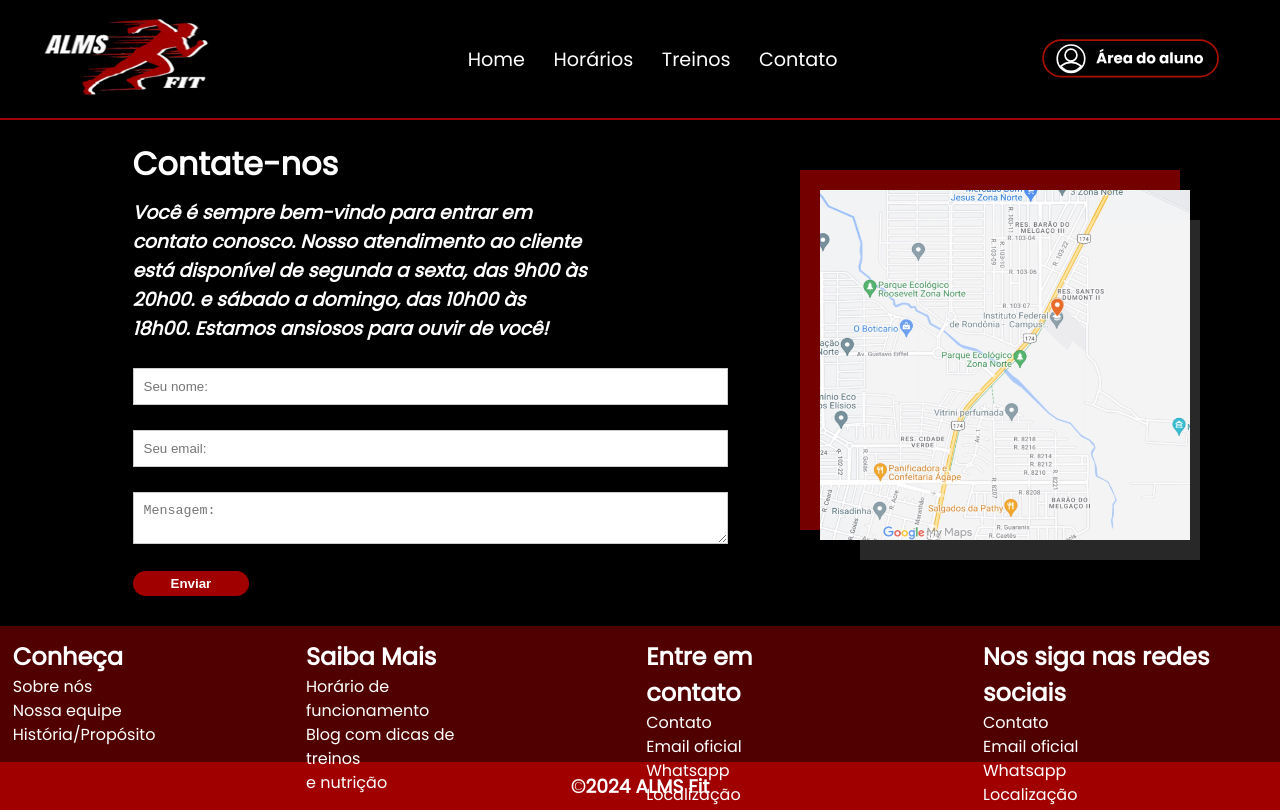
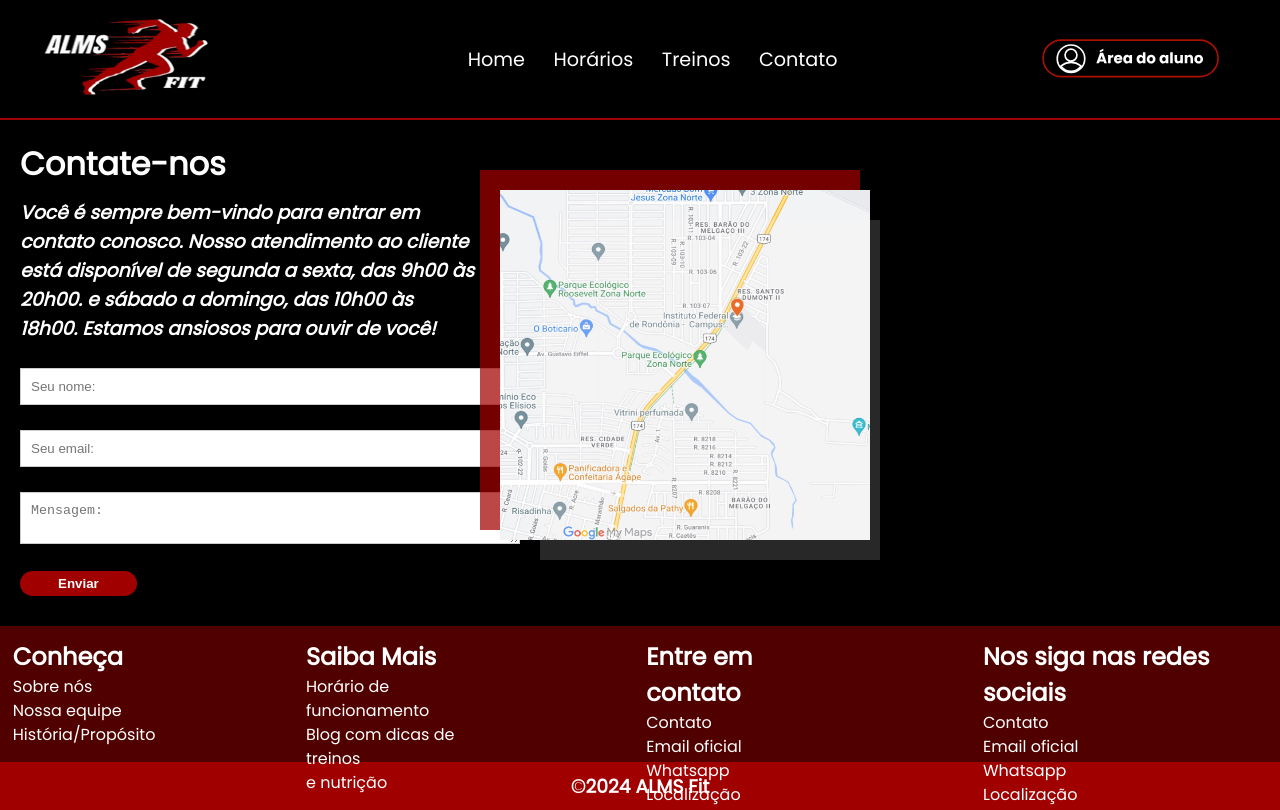
Before and after one commit to Anacaroline16/Fabrica-de-Software, a Next.js app in the folder almsfit/: page /TELAS/contato in a window 1280 px wide. Built offline with nearby package versions, Linux system fonts and the light colour scheme.

Commit message:
salvarTelacontato

```diff
--- a/almsfit/src/app/TELAS/contato/contato.module.css
+++ b/almsfit/src/app/TELAS/contato/contato.module.css
@@ -53,7 +53,7 @@
   position: absolute;
   right: 20px;
   padding-bottom: 20px;
-  margin-right: 80px;
+  margin-right: 400px;
 }
 
 .quadradoWhite{
@@ -68,7 +68,7 @@
   position: absolute;
   right: 10px;
   padding-top: 20px;
-  margin-right: 80px;
+  margin-right: 400px;
 }
 
 .TodasAsImgs{
@@ -76,5 +76,5 @@
   justify-items: center;
   margin-top: 30px;
   margin-bottom: 30px;
-  margin-right: 80px;
+  margin-right: 400px;
 }
```
